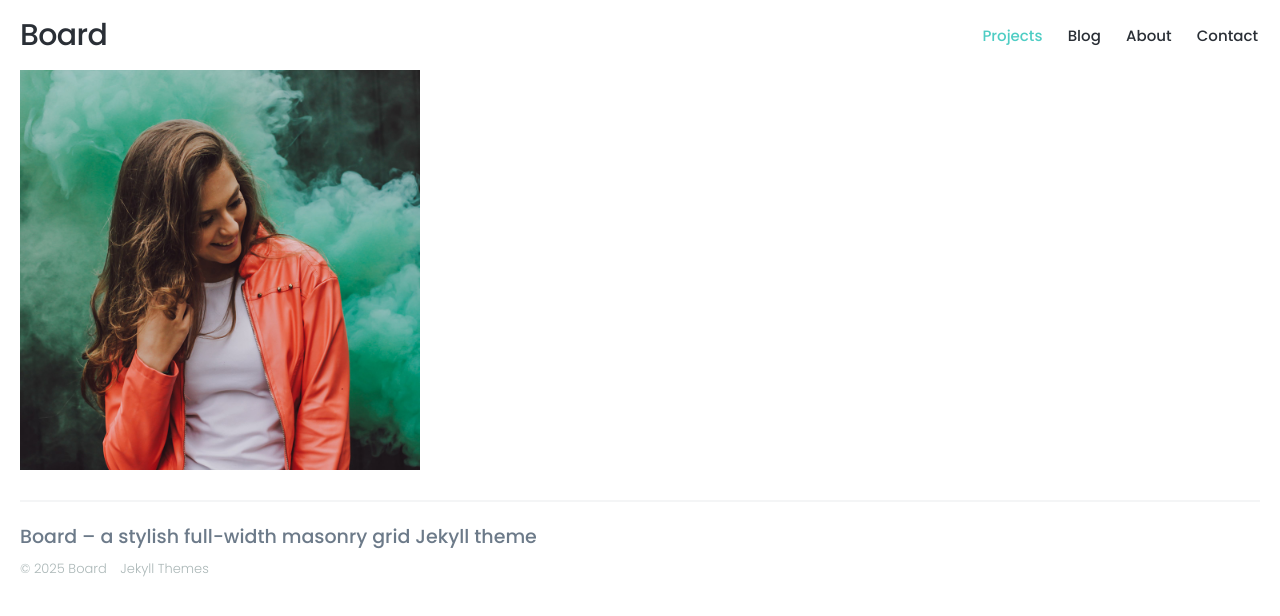
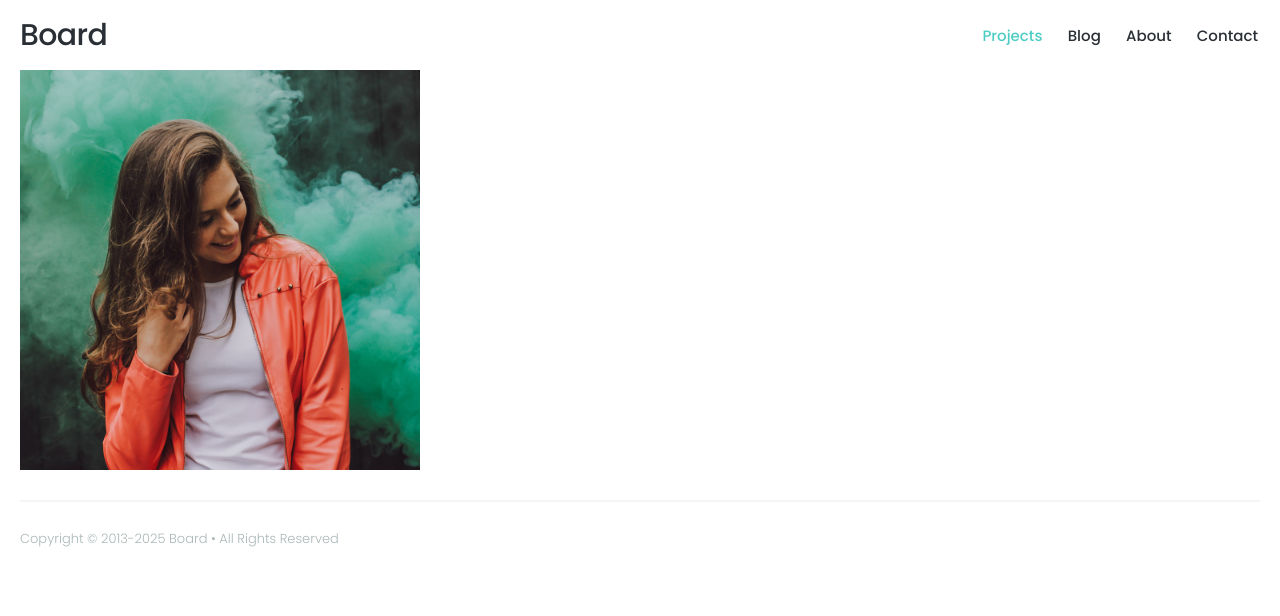
Before and after one commit to 950cagney/950cagney.github.io, a Jekyll site: the page built from index.html, in a window 1280 px wide. Shown: the top 616 px of the page. Built offline with Jekyll 4.4.1, drawn with Linux system fonts in a browser that asks for light colours; nearby versions of some CDN libraries.

Commit message:
Update footer.html

```diff
--- a/_includes/footer.html
+++ b/_includes/footer.html
@@ -3,18 +3,10 @@
 	<div class="wrap">
 
 		<div class="footer__content">
-
-			<p class="footer__text">{{ site.data.settings.footer_settings.footer_tagline }}</p>
-
 			<div class="footer__copyright">
-				<span>© {{ 'now' | date: "%Y" }} {{ site.data.settings.basic_settings.site_title }}</span>
-				<a href="https://jekyllthemes.io" target="_blank">Jekyll Themes</a>
+				<span>Copyright &copy; 2013-{{ 'now' | date: "%Y" }} {{ site.data.settings.basic_settings.site_title }} &bull; All Rights Reserved</span>
 			</div>
-
-			{% include socials.html %}
-
 		</div>
-
 	</div>
 
 </footer>
```
